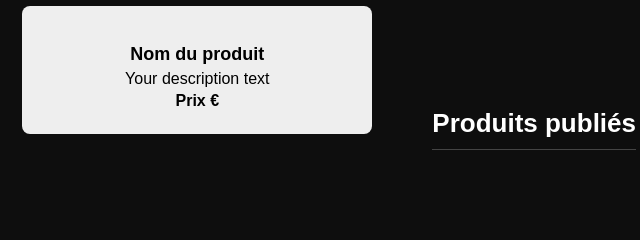
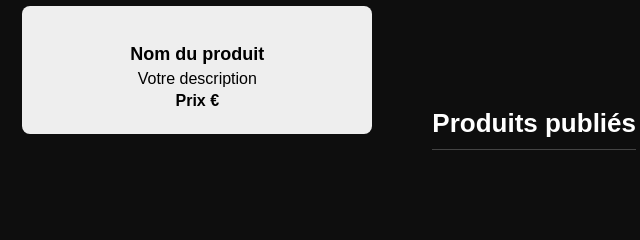
Before and after one commit to ufa-741/Catalogue, a plain HTML site: page compte.html in a window 1280 px wide. Shown: the part 130-370 px from the top of the page, 564-1204 px from the left. Drawn offline with nearby package versions, Linux system fonts and the light colour scheme.

Commit message:
Add files via upload

```diff
--- a/compte.html
+++ b/compte.html
@@ -37,7 +37,7 @@
 
   <div class="preview-produit" id="previewCard">
     <img id="previewImage" src="" alt="Aperçu du produit" style="display: none;" />
-    <h3 id="previewName">Nom du produit</h3><p id="previewDescription">Your description text</p>
+    <h3 id="previewName">Nom du produit</h3><p id="previewDescription">Votre description </p>
     <p><strong id="previewPrice">Prix €</strong></p>
 
   </div>
```
